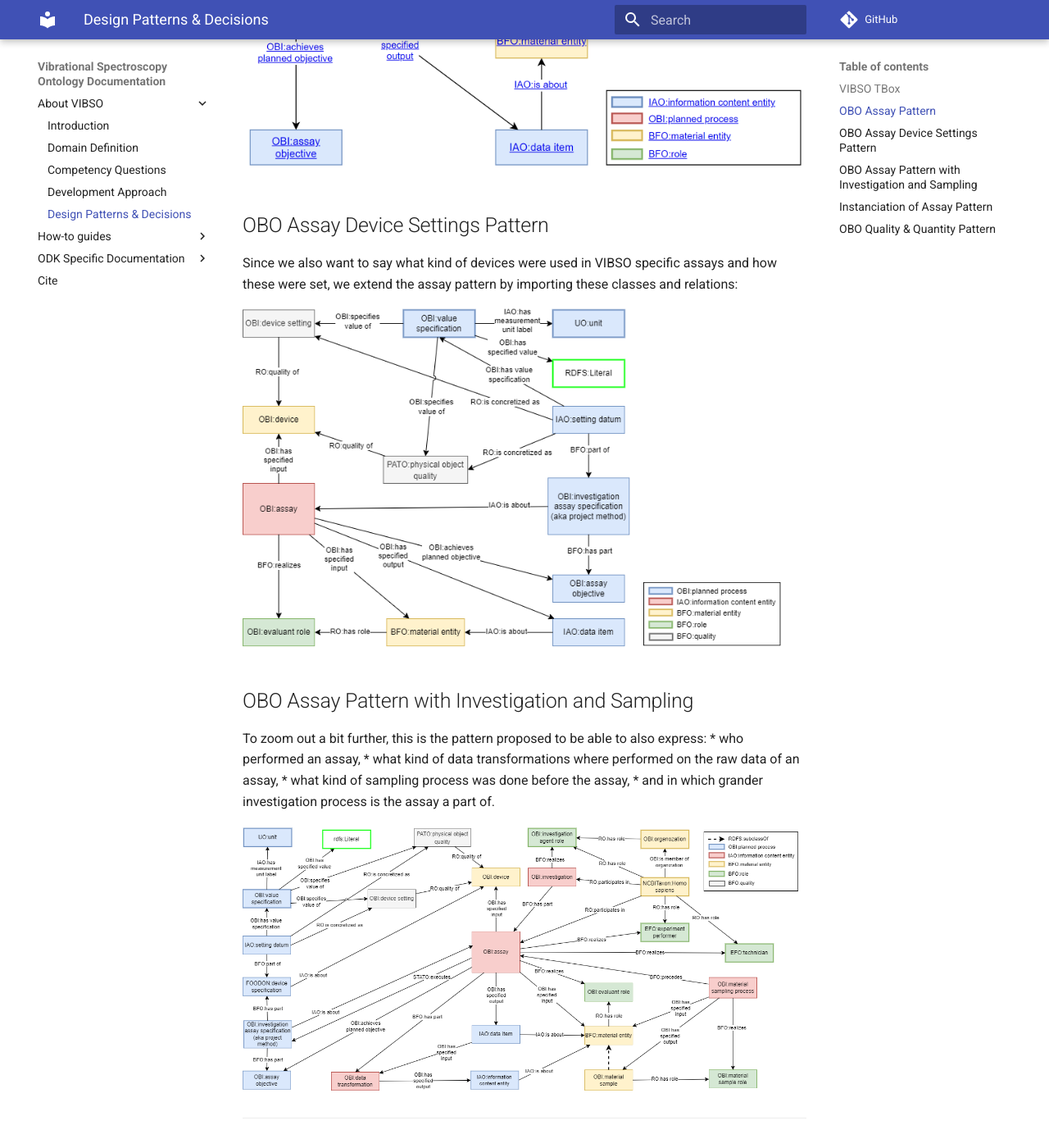
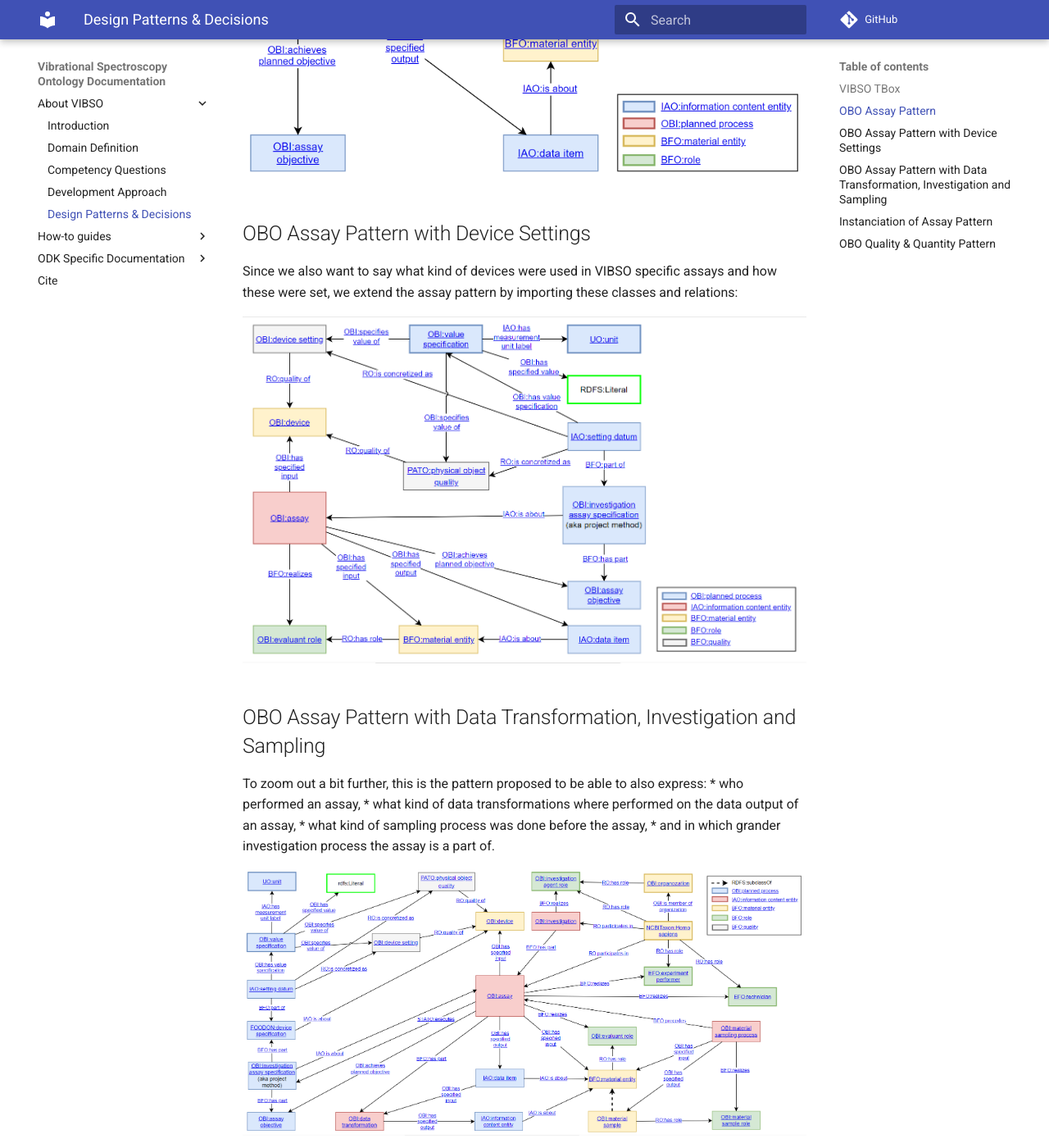
Before and after one commit to NFDI4Chem/VibrationalSpectroscopyOntology, an MkDocs documentation site: the page built from docs/design_patterns.md, in a window 1280 px wide and 1400 px high, scrolled down 1656 px. Shown: the whole window at 82% size. Built offline with MkDocs 1.6.1 and Material for MkDocs 9.7.7, drawn with Linux system fonts in a browser that asks for light colours; comment, search, counter and statistics services are not loaded; some of the changed text lies outside the part shown.

Commit message:
Update docs

```diff
--- a/docs/design_patterns.md
+++ b/docs/design_patterns.md
@@ -25,17 +25,17 @@ Along with this textual definition, the logical axioms asserted on this class co
 
 ![OBI_asserted_assay_pattern](images/OBI_asserted_assay_pattern.png)
 
-## OBO Assay Device Settings Pattern
+## OBO Assay Pattern with Device Settings
 Since we also want to say what kind of devices were used in VIBSO specific assays and how these were set, we extend the assay pattern by importing these classes and relations:
 
 ![OBI_asserted_assay_pattern](images/OBO_setting_pattern.png)
 
-## OBO Assay Pattern with Investigation and Sampling
+## OBO  Assay Pattern with Data Transformation, Investigation and Sampling
 To zoom out a bit further, this is the pattern proposed to be able to also express:
 * who performed an assay,
-* what kind of data transformations where performed on the raw data of an assay,
+* what kind of data transformations where performed on the data output of an assay,
 * what kind of sampling process was done before the assay,
-* and in which grander investigation process is the assay a part of.
+* and in which grander investigation process the assay is a part of.
 
 ![OBI_asserted_assay_pattern](images/OBO_Investigation_Assay_Pattern.png)
 
```
Also changed, not shown: other parts of docs/design_patterns.md (+1 -1 lines), docs/images/OBI_asserted_assay_pattern.png, docs/images/OBO_Investigation_Assay_Pattern.png, docs/images/OBO_setting_pattern.png, 3 other files.
